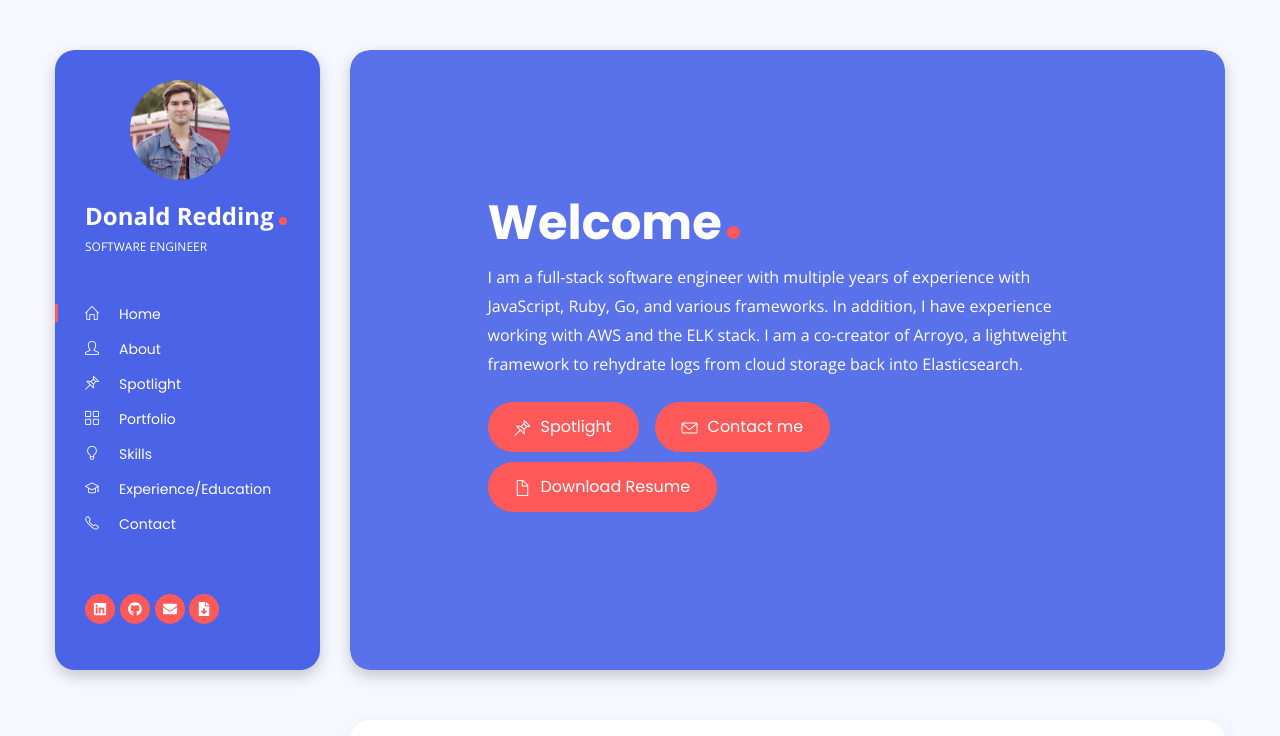
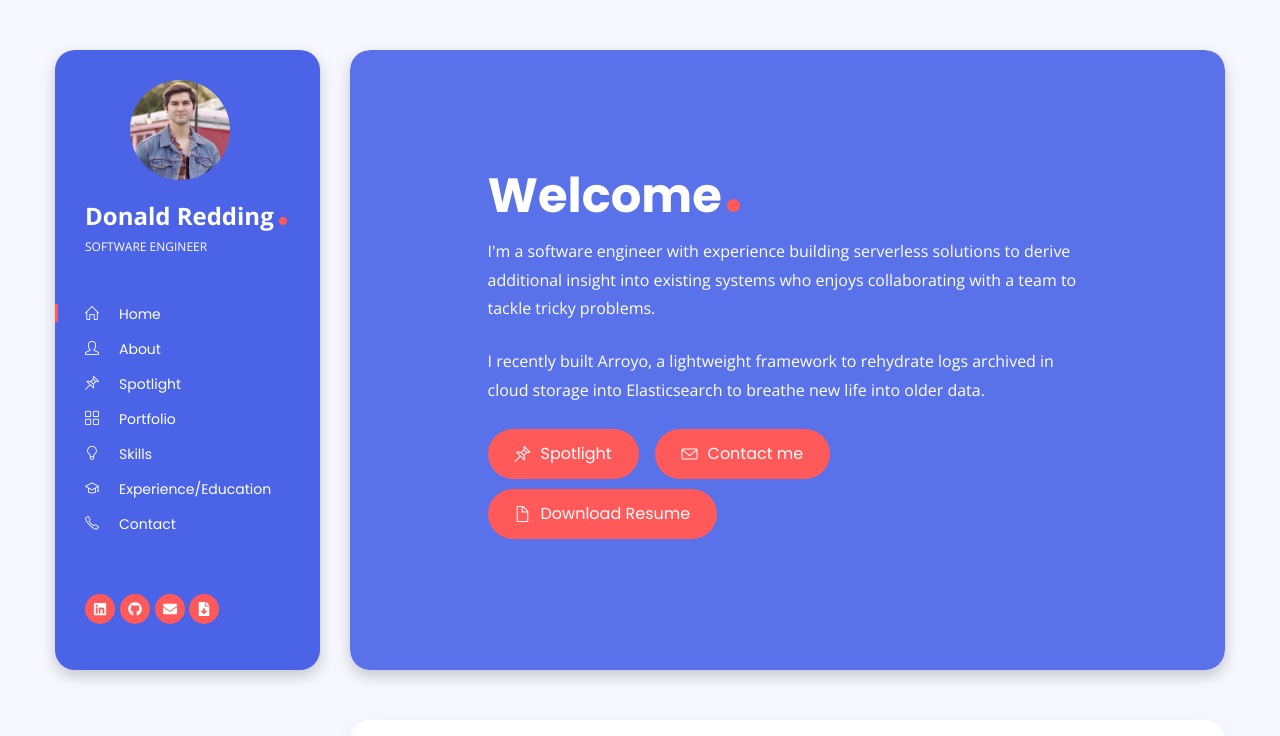
Before and after one commit to donald-p-redding/personal_website, a React (Create React App) app: page / in a window 1280 px wide. Shown: the top 736 px of the page. Built offline with nearby package versions, Linux system fonts and the light colour scheme.

Commit message:
updated the welcome content for more personality

```diff
--- a/src/components/Sections/Herosection.jsx
+++ b/src/components/Sections/Herosection.jsx
@@ -4,8 +4,10 @@ import { aboutData } from "./About";
 
 const herosectionData = {
   name: "Welcome",
-  aboutMe:
-    "I am a full-stack software engineer with multiple years of experience with JavaScript, Ruby, Go, and various frameworks. In addition, I have experience working with AWS and the ELK stack. I am a co-creator of Arroyo, a lightweight framework to rehydrate logs from cloud storage back into Elasticsearch.",
+  aboutMe: [
+    "I'm a software engineer with experience building serverless solutions to derive additional insight into existing systems who enjoys collaborating with a team to tackle tricky problems.",
+    "I recently built Arroyo, a lightweight framework to rehydrate logs archived in cloud storage into Elasticsearch to breathe new life into older data."
+  ]
 };
 
 function Herosection() {
@@ -18,7 +20,7 @@ function Herosection() {
           {herosectionData.name}
           <span className="dot"></span>
         </h1>
-        <p className="mb-4">{herosectionData.aboutMe}</p>
+        {herosectionData.aboutMe.map(content => <p className="mb-4">{content}</p>)}
         <ScrollLink
           activeClass="active"
           to="section-spotlight"
```
